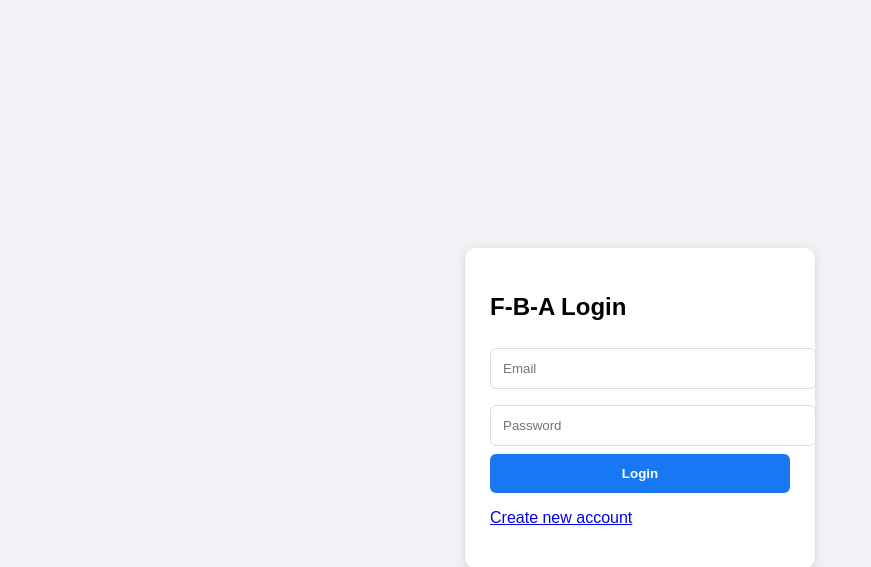
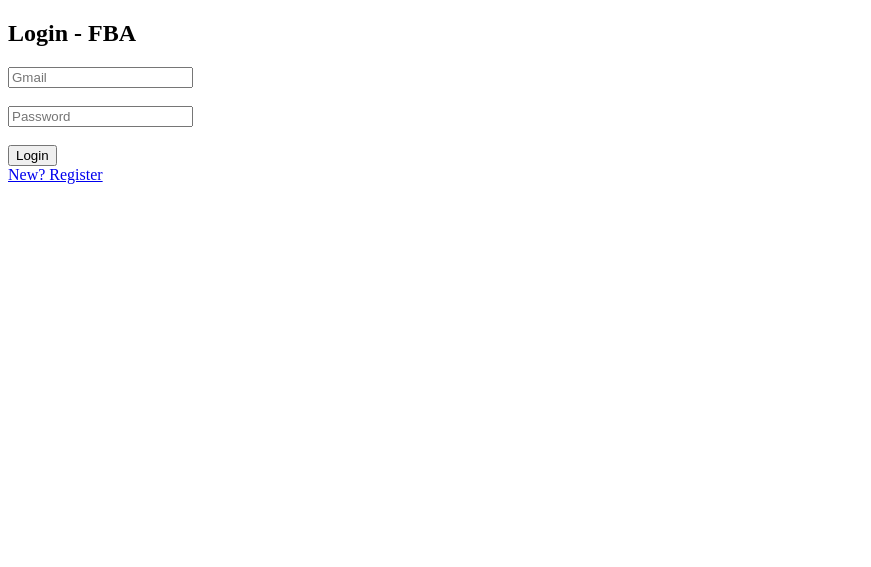
Before and after one commit to rabbytasin683-debug/F-B-A, a Flask app: page /login in a window 1280 px wide. Shown: the top 567 px of the page, without its empty margins (0-871 px from the left). After the commit the page ends 184 px from the top, so only its background shows below. Run offline with Flask 3, Linux system fonts and the light colour scheme.

Commit message:
Update login.html

```diff
--- a/templates/login.html
+++ b/templates/login.html
@@ -1 +1,13 @@
-<!DOCTYPE html><html><head><meta name="viewport" content="width=device-width,initial-scale=1"><style>body{background:#f0f2f5;font-family:sans-serif;display:flex;justify-content:center;align-items:center;height:100vh}form{background:white;padding:25px;border-radius:10px;width:300px;box-shadow:0 2px 10px #0002}input{width:100%;padding:12px;margin:8px 0;border:1px solid #ddd;border-radius:6px}button{width:100%;padding:12px;background:#1877f2;color:white;border:none;border-radius:6px;font-weight:bold}</style></head><body><form method="POST"><h2>F-B-A Login</h2><input name="email" placeholder="Email" required><input name="pass" type="password" placeholder="Password" required><button>Login</button><p><a href="/register">Create new account</a></p></form></body></html>
+<!DOCTYPE html>
+<html>
+<head><title>FBA - Login</title></head>
+<body>
+<h2>Login - FBA</h2>
+<form method="POST">
+<input type="email" name="email" placeholder="Gmail" required><br><br>
+<input type="password" name="pass" placeholder="Password" required><br><br>
+<button type="submit">Login</button>
+</form>
+<a href="/register">New? Register</a>
+</body>
+</html>
```
